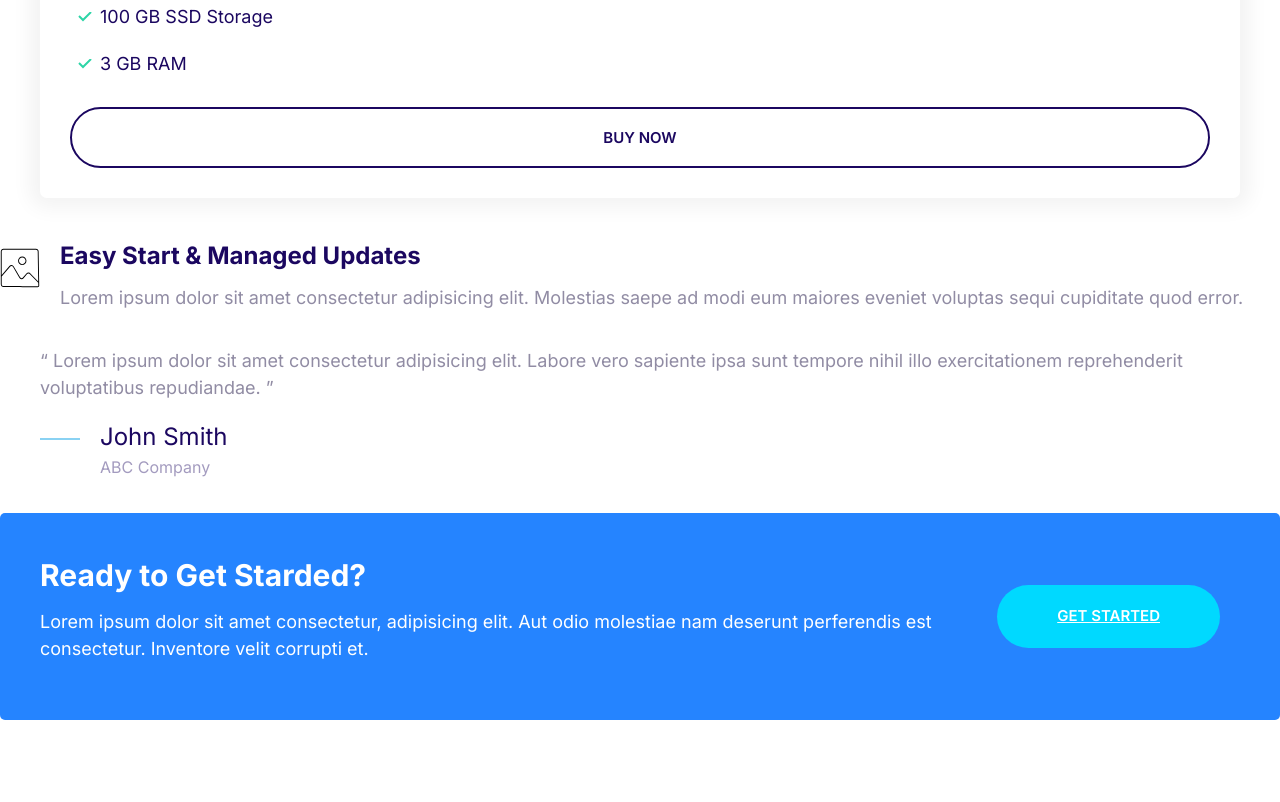
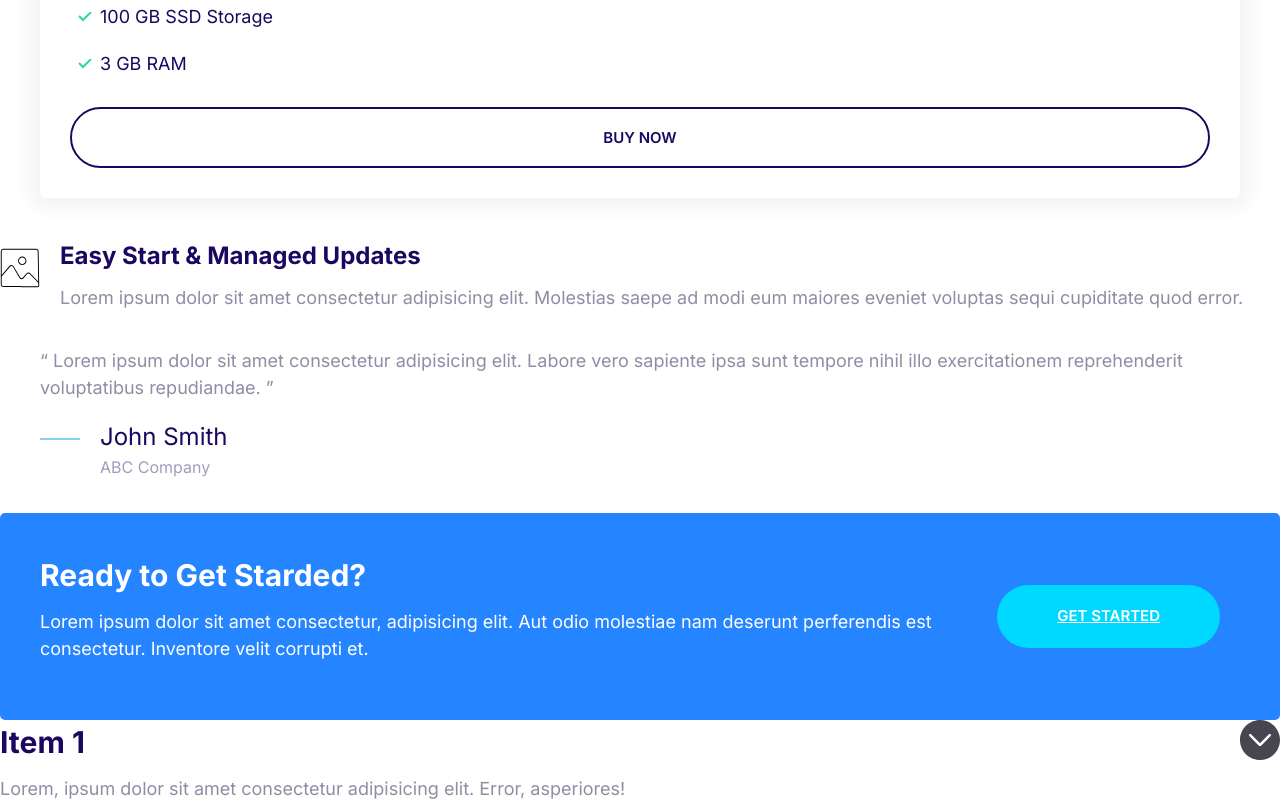
Before and after one commit to xkolumber/moshify, a plain HTML site: page index.html in a window 1280 px wide. Shown: the part 557-1359 px from the top of the page. Before the commit the page ends 1277 px from the top, so only its background shows below. Drawn offline with Linux system fonts and the light colour scheme.

Commit message:
Adding collapsible skin.

```diff
--- a/css/styles.css
+++ b/css/styles.css
@@ -444,3 +444,38 @@ font-size: 3rem;
         margin:2rem;
     }
 }
+
+/*Collapsibles*/
+.collapsible__header{
+    display: flex;
+    justify-content: space-between;
+}
+.collapsible img{
+    width: 40px;
+    height: 40px;
+}
+.collapsible__heading{
+    margin-top: 0;
+    font-size: 3rem;
+}
+.collapsible__header .icon-container{
+    background-color: black;
+    fill: black;
+}
+.collapsible__chevron{
+    transform: rotate(-90deg);
+    transition: transform 0.3s;
+}
+.collapsible__content{
+    max-height: 0;
+    overflow: hidden;
+    transition: all 0.3s;
+    opacity: 0;
+}
+.collapsible--expanded .collapsible__chevron{
+    transform: rotate(0);
+}
+.collapsible--expanded .collapsible__content{
+    max-height: 100vh;
+    opacity: 100;
+}
--- a/index.html
+++ b/index.html
@@ -100,5 +100,16 @@
         <a href="" class="btn btn--secondary btn--stretched">Get Started</a>
       </div>
     </div>
+    <div class="collapsible collapsible--expanded">
+      <header class="collapsible__header">
+        <h2 class="collapsible__heading">Item 1</h2>
+        <img class="collapsible__chevron" src="/images/chevron.svg" alt="" />
+      </header>
+      <div class="collapsible__content">
+        Lorem, ipsum dolor sit amet consectetur adipisicing elit. Error,
+        asperiores!
+      </div>
+    </div>
+    <script src="js/main.js"></script>
   </body>
 </html>
--- /dev/null
+++ b/js/main.js
@@ -0,0 +1,6 @@
+const collapsibles = document.querySelectorAll(".collapsible");
+collapsibles.forEach((item) =>
+  item.addEventListener("click", function () {
+    this.classList.toggle("collapsible--expanded");
+  })
+);
```
Also changed, not shown: components/collapsible.html (added, +9 -0 lines), images/chevron.svg (added).
